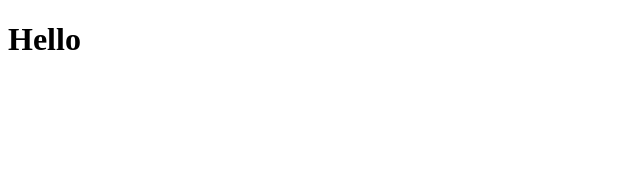
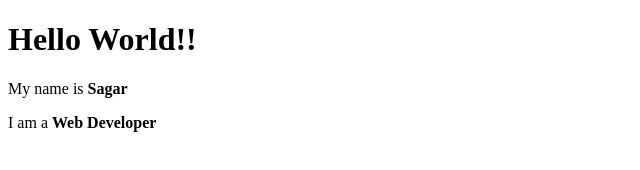
Before and after one commit to sagar232000/TaskApp, a plain HTML site: page index.html in a window 1280 px wide. Shown: the whole page, without its empty margins (0-640 px from the left). Drawn offline with Linux system fonts and the light colour scheme.

Commit message:
Updating the index file

```diff
--- a/index.html
+++ b/index.html
@@ -5,6 +5,9 @@
     <title>Index</title>
 </head>
 <body>
-    <h1>Hello</h1>
+    <h1>Hello World!!</h1>
+    <p>My name is <strong>Sagar</strong></p>
+    <p>I am a <strong>Web Developer</strong></p>
+
 </body>
 </html>
```
